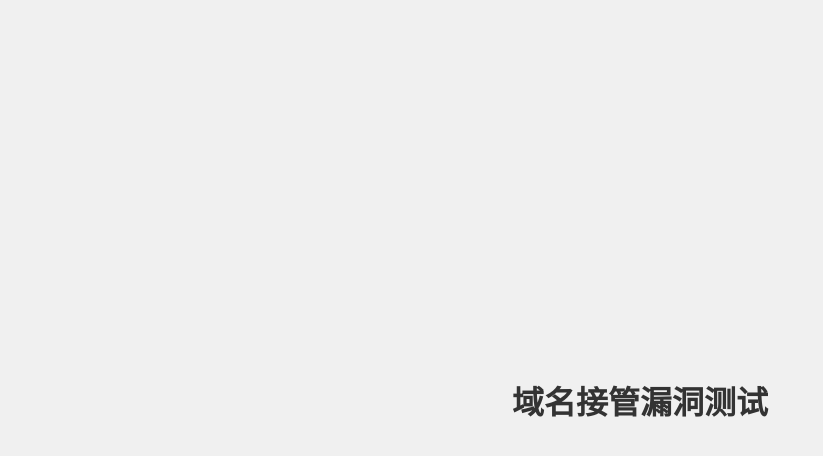
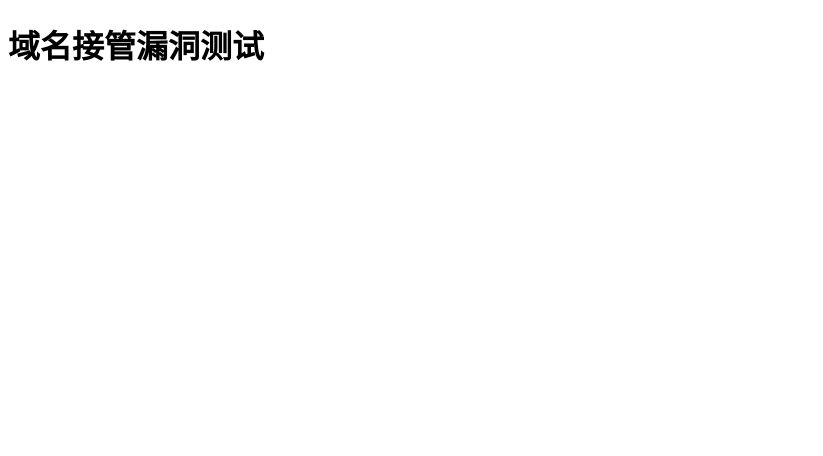
Before and after one commit to siyannon/github.github.io, a plain HTML site: page index.html in a window 1280 px wide. Shown: the whole page, without its empty margins (0-823 px from the left). Drawn offline with Linux system fonts and the light colour scheme.

Commit message:
Update index.html

```diff
--- a/index.html
+++ b/index.html
@@ -3,21 +3,8 @@
 <head>
     <meta charset="UTF-8">
     <meta name="viewport" content="width=device-width, initial-scale=1.0">
-    <title>漏洞测试</title>
-    <style>
-        body {
-            font-family: Arial, sans-serif;
-            display: flex;
-            justify-content: center;
-            align-items: center;
-            height: 100vh;
-            margin: 0;
-            background-color: #f0f0f0;
-        }
-        h1 {
-            color: #333;
-        }
-    </style>
+    <title>域名接管漏洞测试</title>
+
 </head>
 <body>
     <h1>域名接管漏洞测试</h1>
```
